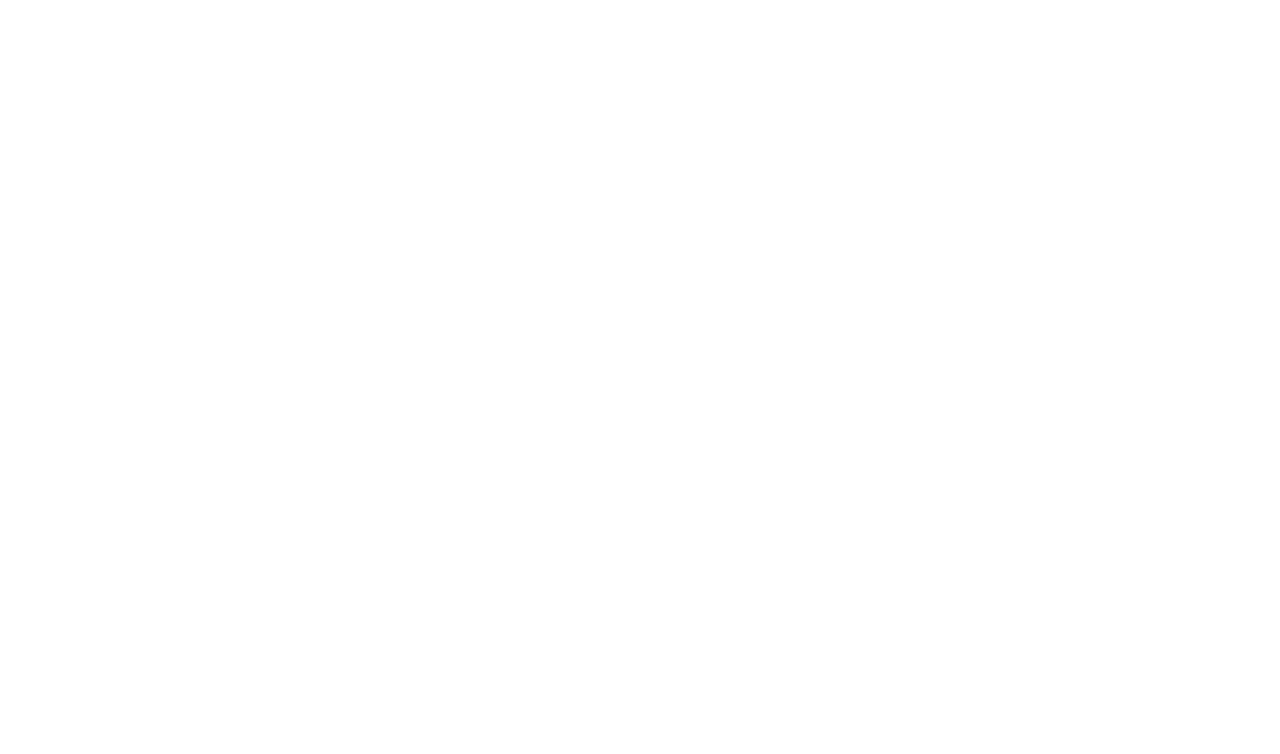
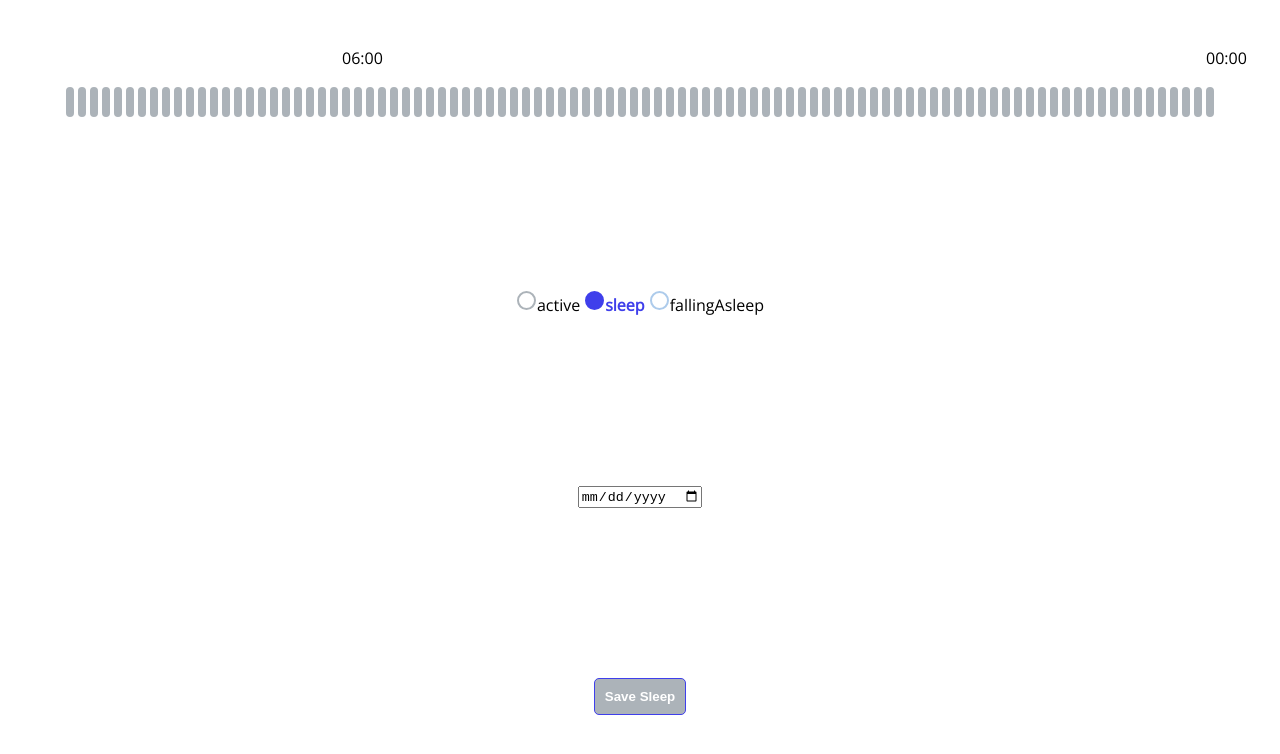
Before and after one commit to hanakamer/sleep-tracker, a React (Create React App) app: page /createDay in a window 1280 px wide. Before the commit this address had no page. Shown: the top 754 px of the page. Built offline with nearby package versions, Linux system fonts and the light colour scheme.

Commit message:
rename savedday files and routes to create day

```diff
--- a/src/App.js
+++ b/src/App.js
@@ -1,8 +1,8 @@
 import React, { useState } from 'react';
 import Styles from './App.module.css';
-import { SaveDay } from './components/SaveDay';
-import { EditDay } from './components/EditDay';
-import { Home } from './components/Home';
+import { CreateDay } from './pages/CreateDay';
+import { EditDay } from './pages/EditDay';
+import { Home } from './pages/Home';
 import { BrowserRouter as Router, Routes, Route } from 'react-router-dom';
 import { SavedGridContext } from './contexts/SavedGridContext';
 
@@ -23,7 +23,7 @@
         <Router>
           <Routes>
             <Route path="/" element={<Home />}></Route>
-            <Route path="/saveDay" element={<SaveDay onSaveGrid={saveGrid} />} />
+            <Route path="/createDay" element={<CreateDay onSaveGrid={saveGrid} />} />
             <Route path="/editDay/:date" element={<EditDay onSaveGrid={saveGrid} />} />
           </Routes>
         </Router>
--- a/src/pages/SaveDay/SaveDay.js
+++ b/src/pages/CreateDay/CreateDay.js
@@ -11,7 +11,7 @@
 const ROW_DATA = createNewDayCells();
 console.log(ROW_DATA);
 
-function SaveDay({ ...props }) {
+function CreateDay({ ...props }) {
   let { date: editDate } = useParams();
   const [mode, setMode] = useState({ mode: 'sleep' });
   const [grid, setGrid] = useState(ROW_DATA);
@@ -47,7 +47,7 @@
       });
     });
   }
-  function saveDay() {
+  function createDay() {
     if (savedGrid[startDate]) {
       setIsPresent(true);
     } else {
@@ -91,13 +91,13 @@
         />
       </div>
       <div className={Styles.sectionContainer}>
-        <Button disabled={startDate ? false : true} onClick={saveDay} name={'Save Sleep'} />
+        <Button disabled={startDate ? false : true} onClick={createDay} name={'Save Sleep'} />
       </div>
     </>
   );
 }
-SaveDay.propTypes = {
+CreateDay.propTypes = {
   onSaveGrid: PropTypes.func
 };
 
-export default SaveDay;
+export default CreateDay;
--- /dev/null
+++ b/src/pages/CreateDay/index.js
@@ -0,0 +1 @@
+export { default as CreateDay } from './CreateDay.js';
--- a/src/pages/Home/Home.js
+++ b/src/pages/Home/Home.js
@@ -24,7 +24,7 @@
       <Days days={savedGrid} />
       {
         <div className={generalStyles.sectionContainer}>
-          <Link to="/saveDay"> Record Sleep</Link>
+          <Link to="/createDay"> Record Sleep</Link>
         </div>
       }
     </>
--- a/src/pages/SaveDay/index.js
+++ /dev/null
@@ -1 +0,0 @@
-export { default as SaveDay } from './SaveDay.js';
```
